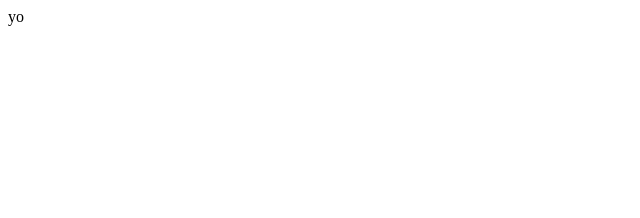
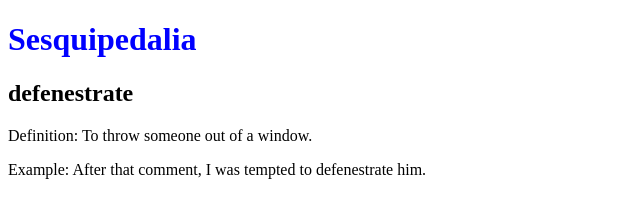
Before and after one commit to c-jones2559/sesquipedalia, a plain HTML site: page Main.html in a window 1280 px wide. Shown: the whole page, without its empty margins (0-640 px from the left). Drawn offline with Linux system fonts and the light colour scheme.

Commit message:
got a nice basis

```diff
--- a/Main.html
+++ b/Main.html
@@ -3,9 +3,17 @@
 <head>
     <meta charset="UTF-8">
     <meta name="viewport" content="width=device-width, initial-scale=1.0">
-    <title>Document</title>
+    <link rel="stylesheet" href="style.css">
+    <script src="script.js" defer></script>
+    <title>Sesquipedalia</title>
 </head>
 <body>
-    yo
+    <h1>Sesquipedalia</h1>
+
+    <h2 id="word">Loading...</h2>
+    <p id="definition"></p>
+    <p id="example"></p>
+
+    <script src="script.js"></script>
 </body>
 </html>
--- /dev/null
+++ b/script.js
@@ -0,0 +1,50 @@
+// Your legendary list of obscure words
+const words = [
+  {
+    word: "defenestrate",
+    definition: "To throw someone out of a window.",
+    example: "After that comment, I was tempted to defenestrate him."
+  },
+  {
+    word: "callipygian",
+    definition: "Having well-shaped buttocks.",
+    example: "The statue was admired for its callipygian beauty."
+  },
+  {
+    word: "ultracrepidarian",
+    definition: "Someone who gives opinions beyond their knowledge.",
+    example: "He gave ultracrepidarian advice about rocket science despite being a barista."
+  },
+  {
+    word: "snollygoster",
+    definition: "A shrewd but unprincipled person.",
+    example: "Politics is full of snollygosters these days."
+  },
+  {
+    word: "absquatulate",
+    definition: "To leave abruptly or without saying goodbye.",
+    example: "She absquatulated before the bill arrived."
+  },
+  {
+    word: "sesquipedalian",
+    definition: "Characterised by long words; long-winded.",
+    example: "His sesquipedalian ramblings were impressive but baffling."
+  },
+];
+
+// Same logic: consistent word each day
+function getWordOfTheDay() {
+  const now = new Date();
+  const dayOfYear = Math.floor(
+    (now - new Date(now.getFullYear(), 0, 0)) / (1000 * 60 * 60 * 24)
+  );
+  const index = dayOfYear % words.length;
+  return words[index];
+}
+
+// Display the bits
+const wordObj = getWordOfTheDay();
+
+document.getElementById("word").textContent = wordObj.word;
+document.getElementById("definition").textContent = `Definition: ${wordObj.definition}`;
+document.getElementById("example").textContent = `Example: ${wordObj.example}`;
--- /dev/null
+++ b/style.css
@@ -0,0 +1,14 @@
+/* Selects all <h1> elements and makes them blue */
+h1 {
+  color: blue;
+}
+
+/* Selects elements with class "important" and makes text bold */
+.important {
+  font-weight: bold;
+}
+
+/* Selects element with id "main" and adds padding */
+#main {
+  padding: 20px;
+}
```
